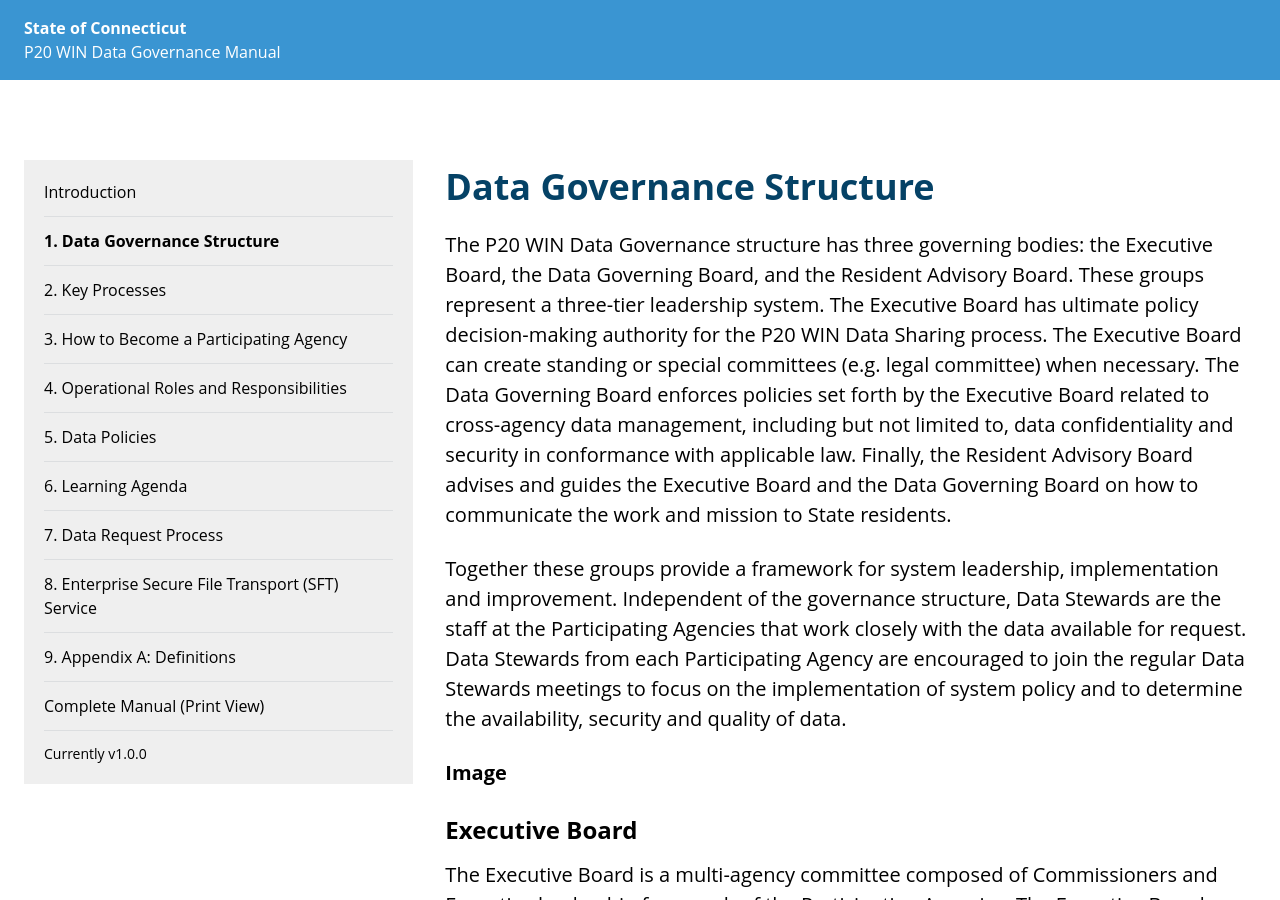
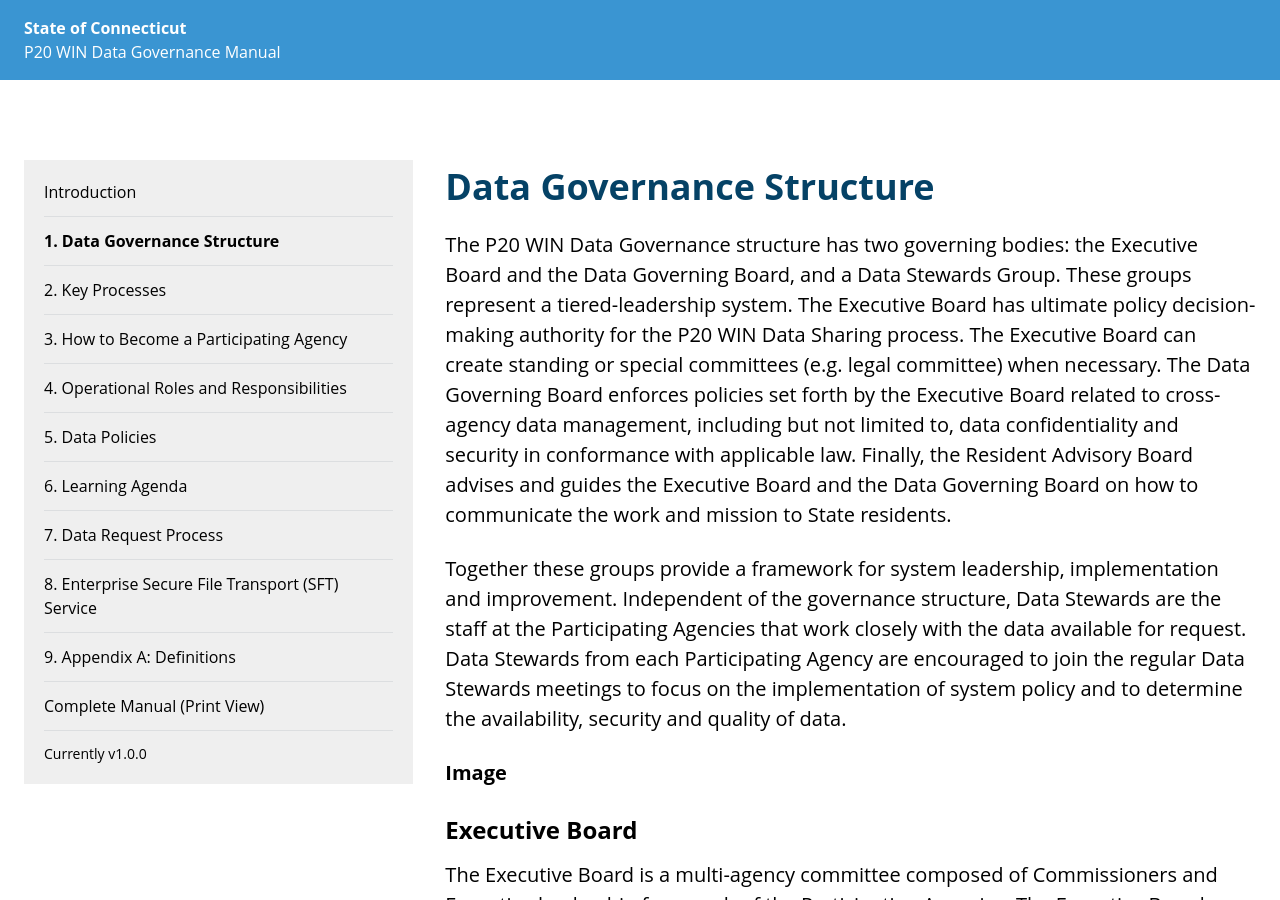
Before and after one commit to P20-WIN/Data-Governance-Manual, a Jekyll site: the page built from 1_data-governance-structure.md, in a window 1280 px wide and 900 px high. Built offline with Jekyll 4.4.1, drawn with Linux system fonts in a browser that asks for light colours.

Commit message:
Update 1_data-governance-structure.md

```diff
--- a/1_data-governance-structure.md
+++ b/1_data-governance-structure.md
@@ -6,7 +6,7 @@ nav: true
 weight: 1
 ---
 
-The P20 WIN Data Governance structure has three governing bodies: the Executive Board, the Data Governing Board, and the Resident Advisory Board. These groups represent a three-tier leadership system. The Executive Board has ultimate policy decision-making authority for the P20 WIN Data Sharing process. The Executive Board can create standing or special committees (e.g. legal committee) when necessary. The Data Governing Board enforces policies set forth by the Executive Board related to cross-agency data management, including but not limited to, data confidentiality and security in conformance with applicable law. Finally, the Resident Advisory Board advises and guides the Executive Board and the Data Governing Board on how to communicate the work and mission to State residents.
+The P20 WIN Data Governance structure has two governing bodies: the Executive Board and the Data Governing Board, and a Data Stewards Group. These groups represent a tiered-leadership system. The Executive Board has ultimate policy decision-making authority for the P20 WIN Data Sharing process. The Executive Board can create standing or special committees (e.g. legal committee) when necessary. The Data Governing Board enforces policies set forth by the Executive Board related to cross-agency data management, including but not limited to, data confidentiality and security in conformance with applicable law. Finally, the Resident Advisory Board advises and guides the Executive Board and the Data Governing Board on how to communicate the work and mission to State residents.
 
 Together these groups provide a framework for system leadership, implementation and improvement. Independent of the governance structure, Data Stewards are the staff at the Participating Agencies that work closely with the data available for request. Data Stewards from each Participating Agency are encouraged to join the regular Data Stewards meetings to focus on the implementation of system policy and to determine the availability, security and quality of data.
 
```
